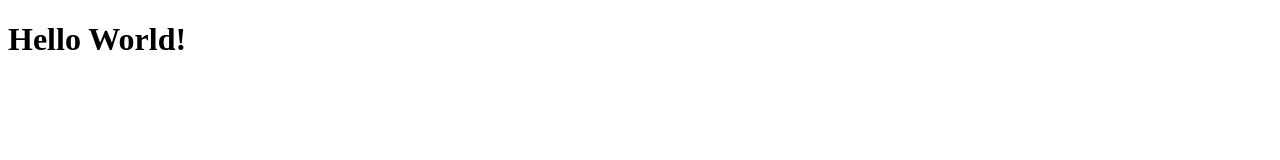
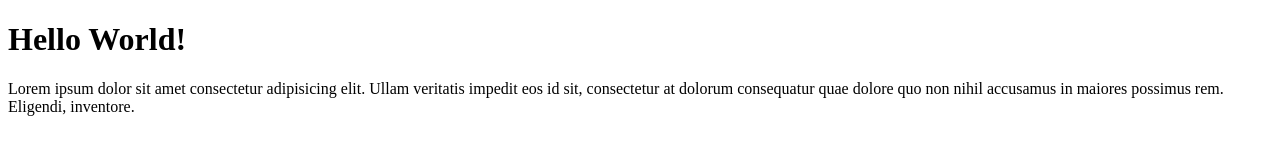
Before and after one commit to muhammadRizki12/git-test, a plain HTML site: page index.html in a window 1280 px wide. Drawn offline with Linux system fonts and the light colour scheme.

Commit message:
Menambahkan Paragraph

```diff
--- a/index.html
+++ b/index.html
@@ -8,5 +8,6 @@
 </head>
 <body>
     <h1>Hello World!</h1>
+    Lorem ipsum dolor sit amet consectetur adipisicing elit. Ullam veritatis impedit eos id sit, consectetur at dolorum consequatur quae dolore quo non nihil accusamus in maiores possimus rem. Eligendi, inventore.
 </body>
 </html>
```
